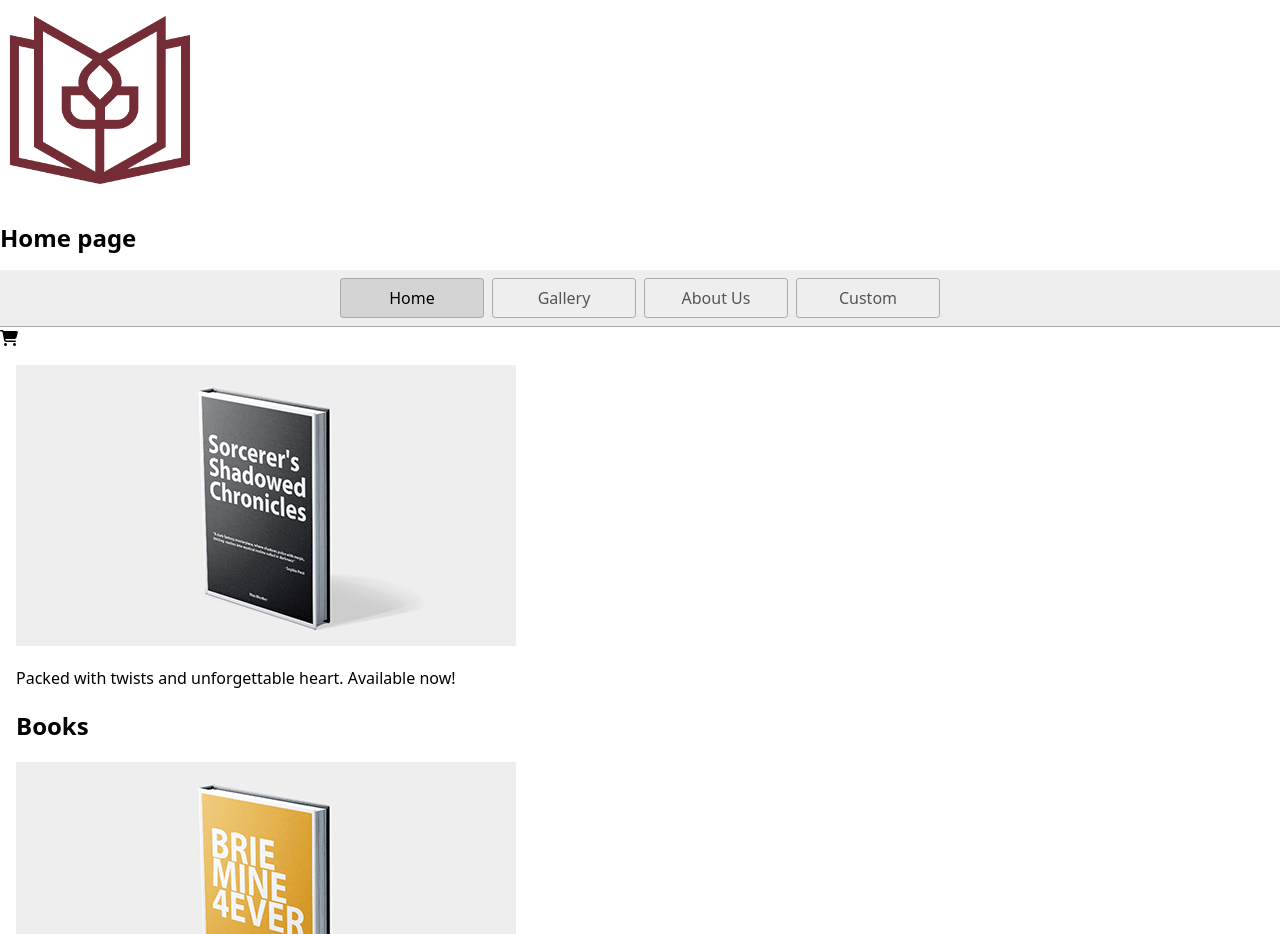
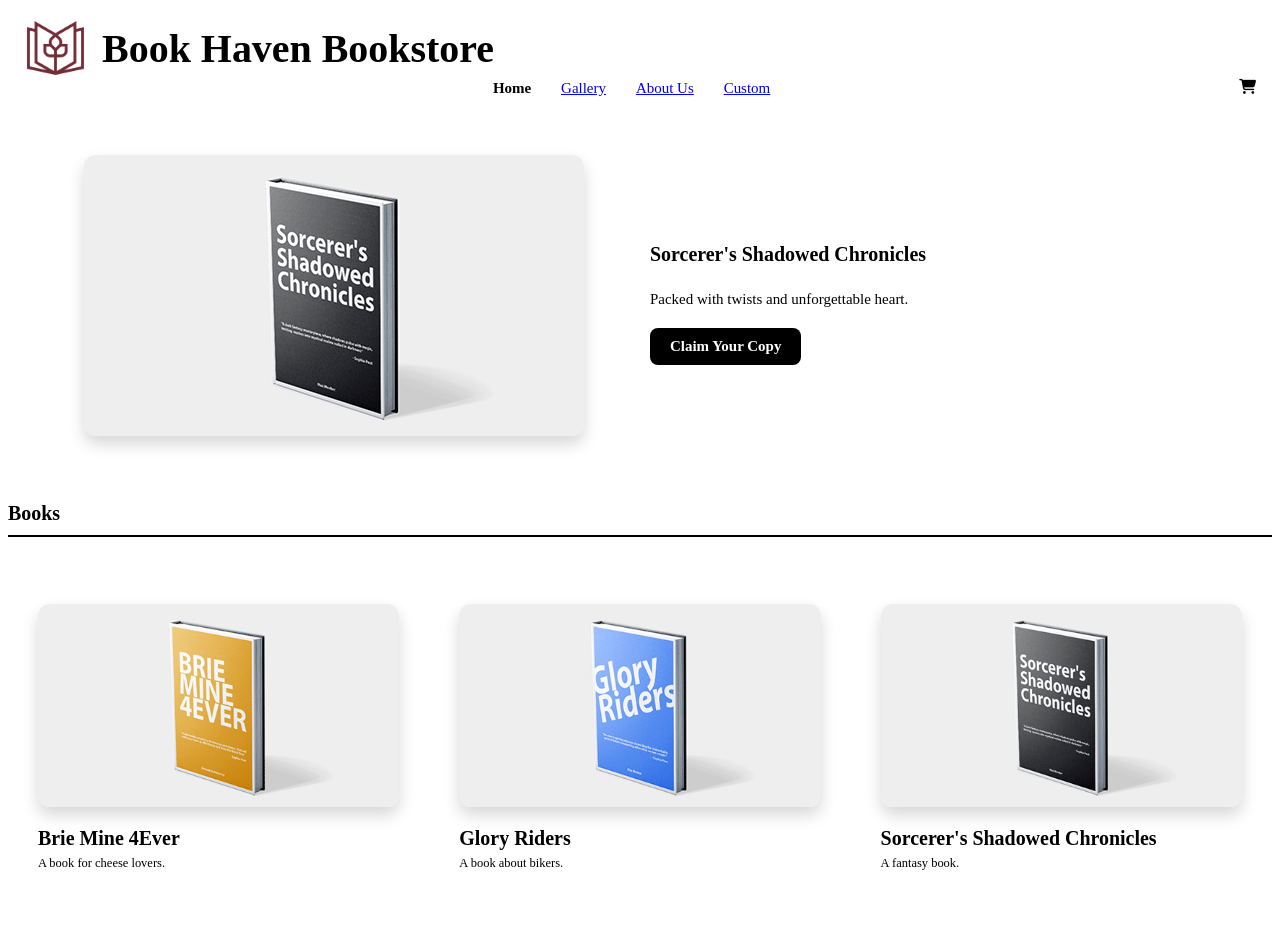
Before and after one commit to dev-NC/sophia-webdev-touchstone, a website: page index.html in a window 1280 px wide. Shown: the top 934 px of the page. Drawn offline with Linux system fonts and the light colour scheme.

Commit message:
feat:  added styles.css

```diff
--- a/index.html
+++ b/index.html
@@ -13,11 +13,13 @@
 
 <body>
     <header>
-        <div class="flex-container">
-            <img src="resources/logo.png" height="200" width="200" alt="Book Haven Bookstore">
-            <h1>Home page</h1>
+        <div class="header-upper">
+            <img src="resources/logo.png" alt="Book Haven Bookstore">
+            <h1 class="client-name">Book Haven Bookstore</h1>
+        </div>
+        <div class="header-lower">
             <nav>
-                <a href="index.html" aria-current="page">Home</a>
+                <h2 class="current-page">Home</h2>
                 <a href="gallery.html">Gallery</a>
                 <a href="about.html">About Us</a>
                 <a href="custom.html">Custom</a>
@@ -27,26 +29,45 @@
     </header>
     <main>
         <section class="promo-section">
+            <div class="promo-image">
                 <img src="resources/promo.png" alt="Front cover of Sorcerer's Shadowed Chronicles; A fantasy book.">
-            <p>Packed with twists and unforgettable heart. Available now!</p>
+            </div>
+            <div class="promo-content">
+                <h2>Sorcerer's Shadowed Chronicles</h2>
+                <p>Packed with twists and unforgettable heart.</p>
+                <a href="#" class="cta-button">Claim Your Copy</a>
+            </div>
         </section>
         <section class="category-section">
             <h2>Books</h2>
             <div class="flex-container">
                 <div class="product">
+                    <div class="product-image">
                         <img src="resources/book1.png" alt="Front cover of Brie Mine 4Ever; A book for cheese lovers.">
+                    </div>
+                    <div class="product-content">
                         <h4>Brie Mine 4Ever</h4>
                         <p> A book for cheese lovers.</p>
                     </div>
+                </div>
                 <div class="product">
+                    <div class="product-image">
                         <img src="resources/book2.png" alt="Front cover of Glory Riders; A book about bikers.">
+                    </div>
+                    <div class="product-content">
                         <h4>Glory Riders</h4>
                         <p>A book about bikers.</p>
                     </div>
+                </div>
                 <div class="product">
-                    <img src="resources/book3.png" alt="Front cover of Sorcerer's Shadowed Chronicles; A fantasy book.">
+                    <div class="product-image">
+                        <img src="resources/book3.png"
+                            alt="Front cover of Sorcerer's Shadowed Chronicles; A fantasy book.">
+                    </div>
+                    <div class="product-content">
                         <h4>Sorcerer's Shadowed Chronicles</h4>
                         <p>A fantasy book.</p>
+                    </div>
                 </div>
             </div>
         </section>
@@ -54,52 +75,97 @@
             <h2>Magazines</h2>
             <div class="flex-container">
                 <div class="product">
+                    <div class="product-image">
                         <img src="resources/magazine1.png" alt="Front cover of Ball; A magazine about pickleball.">
+                    </div>
+                    <div class="product-content">
                         <h4>Ball</h4>
                         <p>A magazine about pickleball.</p>
                     </div>
+                </div>
                 <div class="product">
+                    <div class="product-image">
                         <img src="resources/magazine2.png"
                             alt="Front cover of Travel; Front cover of Travel; A magazine for travelers.">
+                    </div>
+                    <div class="product-content">
                         <h4>Travel</h4>
                         <p>A magazine for travelers</p>
                     </div>
+                </div>
                 <div class="product">
+                    <div class="product-image">
                         <img src="resources/magazine3.png" alt="Front cover of Eat; A magazine for foodies.">
+                    </div>
+                    <div class="product-content">
                         <h4>Eat</h4>
                         <p>A magazine for foodies.</p>
+                    </div>
                 </div>
         </section>
         <section class="category-section">
             <h2>Accessories</h2>
             <div class="flex-container">
                 <div class="product">
+                    <div class="product-image">
                         <img src="resources/toteBag.png"
                             alt="A canvas tote bag with black lettering that says ALL I DO IS READ READ READ.">
+                    </div>
+                    <div class="product-content">
                         <h4>Canvas Tote Bag</h4>
                         <p>High quality tote bag.</p>
                     </div>
+                </div>
                 <div class="product">
+                    <div class="product-image">
                         <img src="resources/notebook.png"
                             alt="A notebook with text on the cover that says Book Haven Bookstore.">
+                    </div>
+                    <div class="product-content">
                         <h4>Notebook</h4>
                         <p>Official Book Haven Bookstore notebook.</p>
                     </div>
+                </div>
                 <div class="product">
+                    <div class="product-image">
                         <img src="resources/stickers.png"
                             alt="A set of four Book Haven Bookstore stickers that promote reading.">
+                    </div>
+                    <div class="product-content">
                         <h4>Stickers</h4>
                         <p>Official Book Haven Bookstore stickers.</p>
                     </div>
+                </div>
+            </div>
         </section>
         <section class="values-section">
-            <h2>H2 Values</h2>
-            <div class="value">Community - a warm, inclusive gathering space.</div>
-            <div class="value">Curiosity - to inspire lifelong learning.</div>
-            <div class="value">Connection - to bring people together through the joy of reading.</div>
-            <div class="value">Discovery - to help visitors find the perfect next book.</div>
-            <div class="value">Sustainability - to promote environmental friendly practices.</div>
-            <div class="value">Inclusion - to promote diverse stories and rich cultures.</div>
+            <h2>Our Core Values</h2>
+            <ul class="values-grid">
+                <li class="value-card">
+                    <h3>Community</h3>
+                    <p>A warm, inclusive gathering space.</p>
+                </li>
+                <li class="value-card">
+                    <h3>Curiosity</h3>
+                    <p>To inspire lifelong learning.</p>
+                </li>
+                <li class="value-card">
+                    <h3>Connection</h3>
+                    <p>To bring people together through the joy of reading.</p>
+                </li>
+                <li class="value-card">
+                    <h3>Discovery</h3>
+                    <p>To help visitors find the perfect next book.</p>
+                </li>
+                <li class="value-card">
+                    <h3>Sustainability</h3>
+                    <p>To promote environmental friendly practices.</p>
+                </li>
+                <li class="value-card">
+                    <h3>Inclusion</h3>
+                    <p>To promote diverse stories and rich cultures.</p>
+                </li>
+            </ul>
         </section>
     </main>
     <footer>
--- a/styles.css
+++ b/styles.css
@@ -1,46 +1,223 @@
-* {
-  box-sizing: border-box;
+:root {
+    --midnight-manuscript: #2E2E4E;
+    --regal-quill: #5C2E5C;
+    --literature-blue: #3F5461;
+    --book-worm: #3E5641;
+    --romantic-red: #742C36;
+
+    --max-width: 1280px;
+
+    --shadow-sm: 0px 8px 16px rgba(0, 0, 0, 0.16);
 }
 
-body {
-  margin: 0;
-  font-family: system-ui, sans-serif;
-  color: black;
-  background-color: white;
+* {
+    box-sizing: border-box;
+}
+
+html {
+    font-size: 62.4%;
+}
+
+header {
+    max-width: var(--max-width);
+    display: flex;
+    flex-direction: column;
+    margin: 0 auto;
+    padding: 8px 16px;
+}
+
+.header-upper {
+    width: 100%;
+    display: flex;
+    align-items: center;
+}
+
+.header-upper img {
+    height: 64px;
+    width: auto;
+}
+
+.header-upper h1 {
+    font-size: 4rem;
+    text-align: left;
+    flex: 1;
+    margin: 0 1.5rem;
+}
+
+.header-lower {
+    width: 100%;
+    display: flex;
 }
 
 nav {
-  display: flex;
-  flex-wrap: wrap;
-  align-items: center;
-  justify-content: center;
-  padding: 0.5rem;
-  gap: 0.5rem;
-  border-bottom: solid 1px #aaa;
-  background-color: #eee;
+    width: 100%;
+    display: flex;
+    justify-content: center;
+    align-items: center;
+}
+
+nav h2 {
+    font-size: 1.5rem;
+    margin: 0 1.5rem;
 }
 
 nav a {
-  display: inline-block;
-  min-width: 9rem;
-  padding: 0.5rem;
-  border-radius: 0.2rem;
-  border: solid 1px #aaa;
-  text-align: center;
-  text-decoration: none;
-  color: #555;
+    font-size: 1.5rem;
+    margin: 0 1.5rem;
 }
 
-nav a[aria-current='page'] {
-  color: #000;
-  background-color: #d4d4d4;
+.header-lower .fa-cart-shopping {
+    font-size: 1.5rem;
 }
 
-main {
-  padding: 1rem;
+.promo-section {
+    max-width: var(--max-width);
+    display: flex;
+    align-items: center;
+    gap: 2rem;
+    margin: 2rem auto;
+    padding: 3rem;
+    border-radius: 1rem;
 }
 
-h1 {
-  font-weight: bold;
-  font-size: 1.5rem;
+.promo-image {
+    flex: 1;
+    display: flex;
+    justify-content: center;
 }
+
+.promo-image img {
+    max-width: 100%;
+    height: auto;
+    border-radius: 12px;
+    box-shadow: var(--shadow-sm);
+}
+
+.promo-content {
+    flex: 1;
+    display: flex;
+    flex-direction: column;
+    align-items: flex-start;
+}
+
+.promo-content h2 {
+    font-size: 2rem;
+    font-weight: 800;
+    margin-bottom: 1rem;
+}
+
+.promo-content p {
+    font-size: 1.5rem;
+    margin-bottom: 2rem;
+}
+
+.cta-button {
+    display: inline-block;
+    background: black;
+    color: white;
+    font-size: 1.5rem;
+    font-weight: 600;
+    padding: 1rem 2rem;
+    border-radius: 8px;
+    text-decoration: none;
+}
+
+.category-section {
+    display: flex;
+    flex-direction: column;
+    max-width: var(--max-width);
+    margin: 0 auto;
+}
+
+.category-section h2 {
+    width: 100%;
+    text-align: left;
+    font-size: 2rem;
+    border-bottom: 2px solid black;
+    padding-bottom: 1rem;
+}
+
+.category-section .flex-container {
+    display: flex;
+}
+
+.product {
+    display: flex;
+    flex-direction: column;
+    align-items: stretch;
+    margin: 2rem auto;
+    padding: 3rem;
+    border-radius: 1rem;
+}
+
+.product-image {
+    flex: 1;
+    display: flex;
+    justify-content: center;
+}
+
+.product-image img {
+    max-width: 100%;
+    height: auto;
+    border-radius: 12px;
+    box-shadow: var(--shadow-sm);
+}
+
+.product-content {
+    max-width: 100%;
+    display: flex;
+    flex: 1;
+    flex-direction: column;
+}
+
+.product-content h4 {
+    font-size: 2rem;
+    font-weight: 800;
+    line-height: 0.5;
+    margin-bottom: 0;
+}
+
+.product-content p {
+    font-size: 1.25rem;
+    margin-bottom: 0;
+}
+
+.values-section {
+    max-width: var(--max-width);
+    margin: 0 auto;
+    padding: 4rem 2rem;
+}
+
+.values-section h2 {
+    text-align: left;
+    font-size: 2rem;
+    margin-bottom: 2.5rem;
+    padding-bottom: 1rem;
+    border-bottom: 2px solid black;
+}
+
+.values-grid {
+    display: grid;
+    grid-template-columns: repeat(auto-fit, minmax(300px, 1fr));
+    gap: 1.5rem;
+    list-style: none;
+    margin: 0;
+    padding: 0;
+}
+
+.value-card {
+    padding: 2rem;
+    border-radius: 8px;
+    box-shadow: var(--shadow-sm);
+}
+
+.value-card h3 {
+    font-size: 1.25rem;
+    margin-top: 0;
+    margin-bottom: 0.5rem;
+}
+
+.value-card p {
+    line-height: 1.6;
+    margin: 0;
+}
```
Also changed, not shown: about.html (+6 -5 lines), custom.html (+8 -7 lines), gallery.html (+6 -5 lines). Lines whose indentation alone changed are shown as unchanged.
